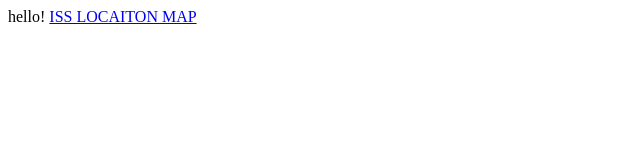
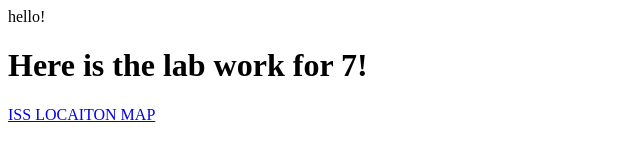
Before and after one commit to uh5331tc/lab7, a plain HTML site: page iss/index.html in a window 1280 px wide. Shown: the whole page, without its empty margins (0-640 px from the left). Drawn offline with Linux system fonts and the light colour scheme.

Commit message:
index.html

```diff
--- a/iss/index.html
+++ b/iss/index.html
@@ -1,4 +1,8 @@
 hello!
 
+<body>
+    <h1>Here is the lab work for 7!</h1>
 
 <a href="https://github.com/uh5331tc/lab7/blob/master/iss/iss_location.html">ISS LOCAITON MAP</a>
+
+</body>
```
